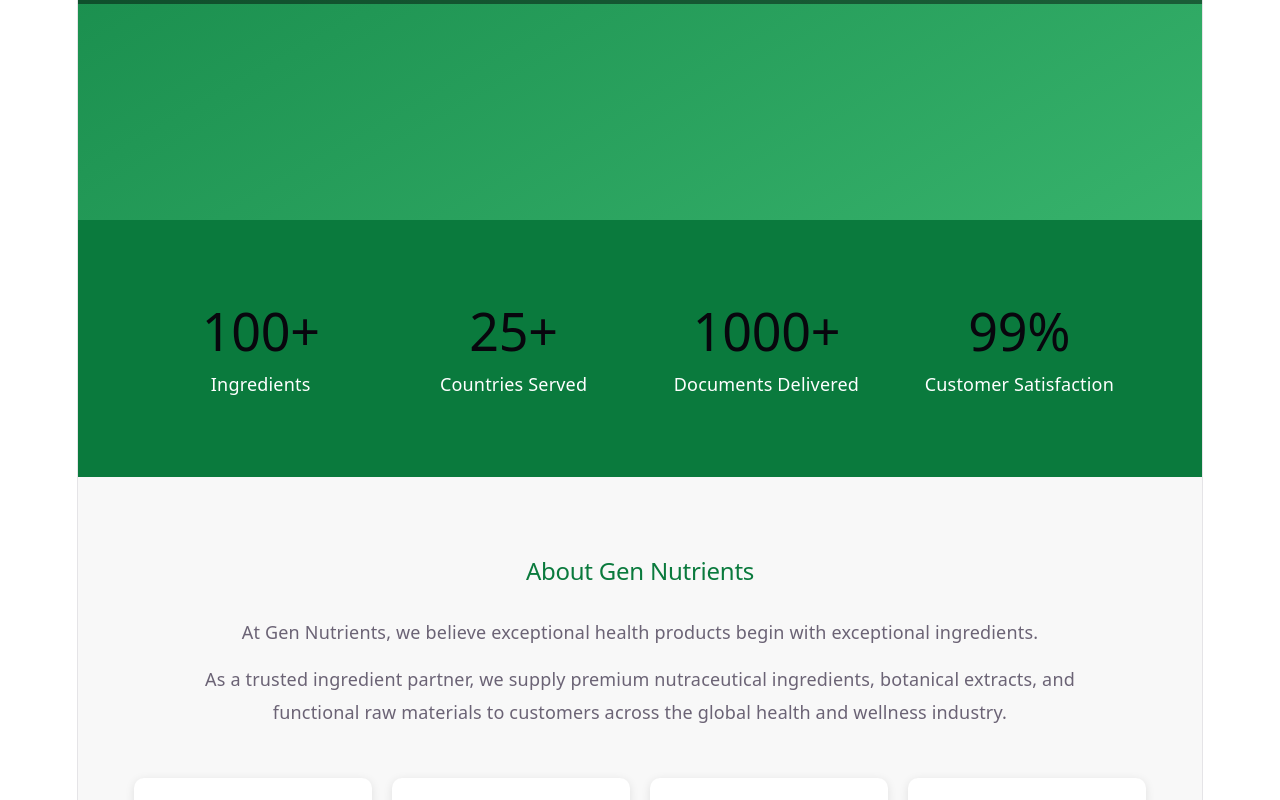
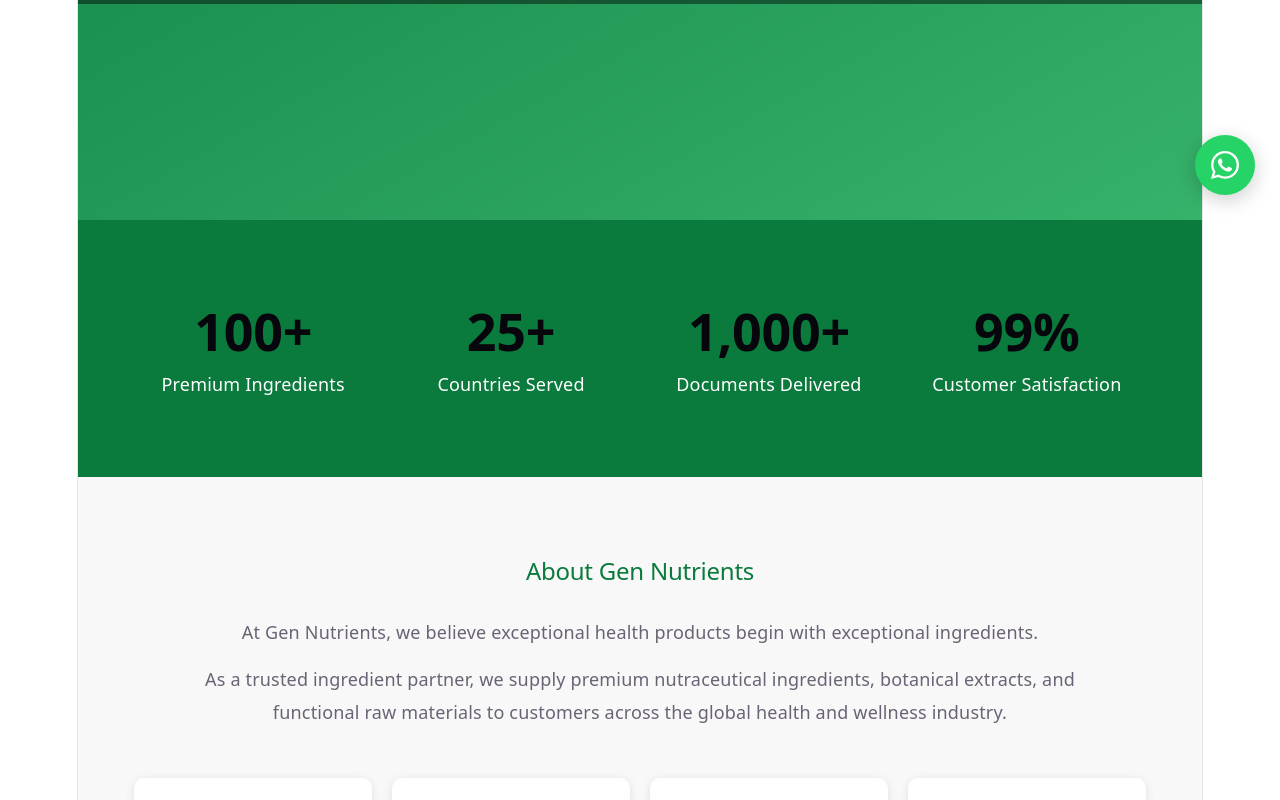
Before and after one commit to popuriRakesh/gennutrients-website, a React (Vite) app: page / in a window 1280 px wide. Shown: the part 580-1380 px from the top of the page. Built offline with nearby package versions, Linux system fonts and the light colour scheme; the HTML template or start-up script is replaced by a standard one.

Commit message:
Added AOS animations, CountUp stats and WhatsApp button

```diff
--- a/package.json
+++ b/package.json
@@ -10,8 +10,12 @@
     "preview": "vite preview"
   },
   "dependencies": {
+    "aos": "^2.3.4",
+    "framer-motion": "^12.40.0",
     "react": "^19.2.6",
-    "react-dom": "^19.2.6"
+    "react-countup": "^6.5.3",
+    "react-dom": "^19.2.6",
+    "react-icons": "^5.6.0"
   },
   "devDependencies": {
     "@eslint/js": "^10.0.1",
--- a/src/App.jsx
+++ b/src/App.jsx
@@ -1,13 +1,22 @@
+import { useEffect } from "react";
 import Home from "./pages/Home";
+import WhatsAppButton from "./components/WhatsAppButton";
+import AOS from "aos";
+import "aos/dist/aos.css";
 
 function App() {
+  useEffect(() => {
+    AOS.init({
+      duration: 1000,
+      once: true,
+    });
+  }, []);
+
   return (
     <>
       <Home />
 
-      <a href="https://wa.me/16032342174?text=Hello%20Gen%20Nutrients" className="whatsapp" target="_blank" rel="noopener noreferrer">
-        💬
-      </a>
+      <WhatsAppButton />
     </>
   );
 }
--- a/src/components/About.jsx
+++ b/src/components/About.jsx
@@ -2,38 +2,38 @@
 
 function About() {
   return (
-    <section id="about" className="about">
+    <section id="about" className="about" data-aos="fade-up">
       <div className="container">
-        <h2>About Gen Nutrients</h2>
+        <h2 data-aos="fade-right">About Gen Nutrients</h2>
 
-        <p>
+        <p data-aos="fade-left">
           At Gen Nutrients, we believe exceptional health products begin with
           exceptional ingredients.
         </p>
 
-        <p>
+        <p data-aos="fade-left">
           As a trusted ingredient partner, we supply premium nutraceutical
           ingredients, botanical extracts, and functional raw materials to
           customers across the global health and wellness industry.
         </p>
 
         <div className="features">
-          <div className="card">
+          <div className="card" data-aos="zoom-in">
             <h3>Premium Quality</h3>
             <p>Carefully sourced and tested ingredients.</p>
           </div>
 
-          <div className="card">
+          <div className="card" data-aos="zoom-in" data-aos-delay="100">
             <h3>Reliable Supply</h3>
             <p>Consistent sourcing and timely delivery.</p>
           </div>
 
-          <div className="card">
+          <div className="card" data-aos="zoom-in" data-aos-delay="200">
             <h3>Global Network</h3>
             <p>Trusted suppliers worldwide.</p>
           </div>
 
-          <div className="card">
+          <div className="card" data-aos="zoom-in" data-aos-delay="300">
             <h3>Documentation</h3>
             <p>COA, TDS, MSDS and specifications.</p>
           </div>
--- a/src/components/Contact.jsx
+++ b/src/components/Contact.jsx
@@ -19,29 +19,29 @@
   };
 
   return (
-    <section id="contact" className="contact">
+    <section id="contact" className="contact" data-aos="fade-up">
       <div className="contact-container">
-        <h2>Partner With Gen Nutrients</h2>
-        <p>Premium Nutraceutical Ingredients &amp; Botanical Extracts</p>
+        <h2 data-aos="fade-right">Partner With Gen Nutrients</h2>
+        <p data-aos="fade-left">Premium Nutraceutical Ingredients &amp; Botanical Extracts</p>
 
         <div className="contact-grid">
-          <div>
+          <div data-aos="fade-right">
             <h4>Email</h4>
             <p>sales@gennutrients.com</p>
           </div>
 
-          <div>
+          <div data-aos="fade-right" data-aos-delay="100">
             <h4>Phone</h4>
             <p>+1 603-234-2174</p>
           </div>
 
-          <div>
+          <div data-aos="fade-right" data-aos-delay="200">
             <h4>Location</h4>
             <p>New Jersey, USA</p>
           </div>
         </div>
 
-        <form className="contact-form" onSubmit={handleSubmit}>
+        <form className="contact-form" onSubmit={handleSubmit} data-aos="fade-left">
           <div className="row">
             <input name="name" placeholder="Name" value={form.name} onChange={handleChange} required />
             <input name="email" type="email" placeholder="Email" value={form.email} onChange={handleChange} required />
--- a/src/components/Process.jsx
+++ b/src/components/Process.jsx
@@ -13,12 +13,12 @@
 
 function Process() {
   return (
-    <section id="process" className="process">
-      <h2>Manufacturing Process</h2>
+    <section id="process" className="process" data-aos="fade-up">
+      <h2 data-aos="fade-right">Manufacturing Process</h2>
 
       <div className="timeline">
         {steps.map((step, index) => (
-          <div className="step" key={index}>
+          <div className="step" key={index} data-aos="fade-up" data-aos-delay={index * 80}>
             <div className="circle">{index + 1}</div>
             <p>{step}</p>
           </div>
--- a/src/components/Products.jsx
+++ b/src/components/Products.jsx
@@ -25,12 +25,12 @@
   const [selectedProduct, setSelectedProduct] = useState(null);
   return (
     <>
-      <section id="products" className="products">
-      <h2>Featured Ingredients</h2>
+      <section id="products" className="products" data-aos="fade-up">
+      <h2 data-aos="fade-right">Featured Ingredients</h2>
 
       <div className="product-grid">
         {products.map((item, index) => (
-          <div className="product-card" key={index}>
+          <div className="product-card" key={index} data-aos="zoom-in" data-aos-delay={index * 80}>
             <img src={item.img} alt={item.name} className="product-image" />
             <h3>{item.name}</h3>
             <p>{item.use}</p>
--- a/src/components/Quality.jsx
+++ b/src/components/Quality.jsx
@@ -2,26 +2,26 @@
 
 function Quality() {
   return (
-    <section id="quality" className="quality">
-      <h2>Quality Assurance</h2>
+    <section id="quality" className="quality" data-aos="fade-up">
+      <h2 data-aos="fade-right">Quality Assurance</h2>
 
       <div className="quality-grid">
-        <div className="quality-card">
+        <div className="quality-card" data-aos="flip-left">
           <h3>COA</h3>
           <p>Certificate of Analysis</p>
         </div>
 
-        <div className="quality-card">
+        <div className="quality-card" data-aos="flip-left" data-aos-delay="100">
           <h3>TDS</h3>
           <p>Technical Data Sheet</p>
         </div>
 
-        <div className="quality-card">
+        <div className="quality-card" data-aos="flip-left" data-aos-delay="200">
           <h3>MSDS</h3>
           <p>Material Safety Data Sheet</p>
         </div>
 
-        <div className="quality-card">
+        <div className="quality-card" data-aos="flip-left" data-aos-delay="300">
           <h3>Specifications</h3>
           <p>Quality Documentation</p>
         </div>
--- a/src/components/Stats.jsx
+++ b/src/components/Stats.jsx
@@ -1,25 +1,35 @@
+import CountUpImport from "react-countup";
+const CountUp = CountUpImport && (CountUpImport.default || CountUpImport);
 import "../styles/Stats.css";
 
 function Stats() {
   return (
     <section className="stats">
       <div className="stat">
-        <h2>100+</h2>
-        <p>Ingredients</p>
+        <h2>
+          <CountUp end={100} suffix="+" />
+        </h2>
+        <p>Premium Ingredients</p>
       </div>
 
       <div className="stat">
-        <h2>25+</h2>
+        <h2>
+          <CountUp end={25} suffix="+" />
+        </h2>
         <p>Countries Served</p>
       </div>
 
       <div className="stat">
-        <h2>1000+</h2>
+        <h2>
+          <CountUp end={1000} suffix="+" />
+        </h2>
         <p>Documents Delivered</p>
       </div>
 
       <div className="stat">
-        <h2>99%</h2>
+        <h2>
+          <CountUp end={99} suffix="%" />
+        </h2>
         <p>Customer Satisfaction</p>
       </div>
     </section>
--- /dev/null
+++ b/src/components/WhatsAppButton.jsx
@@ -0,0 +1,18 @@
+import { FaWhatsapp } from "react-icons/fa";
+import "../styles/WhatsAppButton.css";
+
+function WhatsAppButton() {
+  return (
+    <a
+      href="https://wa.me/16032342174?text=Hello%20Gen%20Nutrients"
+      className="whatsapp-btn"
+      target="_blank"
+      rel="noopener noreferrer"
+      aria-label="Chat on WhatsApp"
+    >
+      <FaWhatsapp />
+    </a>
+  );
+}
+
+export default WhatsAppButton;
--- a/src/components/WhyChooseUs.jsx
+++ b/src/components/WhyChooseUs.jsx
@@ -13,12 +13,12 @@
 
 function WhyChooseUs() {
   return (
-    <section id="why" className="why">
-      <h2>Why Choose Gen Nutrients</h2>
+    <section id="why" className="why" data-aos="fade-up">
+      <h2 data-aos="fade-right">Why Choose Gen Nutrients</h2>
 
       <div className="why-grid">
         {data.map((item, index) => (
-          <div className="why-card" key={index}>
+          <div className="why-card" key={index} data-aos="flip-left" data-aos-delay={index * 80}>
             <span>✓</span>
             <h3>{item}</h3>
           </div>
--- a/src/styles/Stats.css
+++ b/src/styles/Stats.css
@@ -1,20 +1,27 @@
 .stats{
   display:grid;
   grid-template-columns:repeat(4,1fr);
+  gap:20px;
+  padding:80px 5%;
   background:#0a7a3d;
   color:white;
-  padding:80px 5%;
   text-align:center;
 }
 
 .stat h2{
   font-size:52px;
+  font-weight:700;
 }
 
 .stat p{
   margin-top:10px;
+  font-size:18px;
 }
 
 @media(max-width:768px){
-  .stats{ grid-template-columns:1fr; }
+
+  .stats{
+    grid-template-columns:1fr;
+  }
+
 }
--- /dev/null
+++ b/src/styles/WhatsAppButton.css
@@ -0,0 +1,22 @@
+.whatsapp-btn {
+  position: fixed;
+  right: 25px;
+  bottom: 25px;
+  width: 60px;
+  height: 60px;
+  background: #25d366;
+  color: white;
+  border-radius: 50%;
+  display: flex;
+  justify-content: center;
+  align-items: center;
+  font-size: 32px;
+  text-decoration: none;
+  z-index: 9999;
+  box-shadow: 0 5px 20px rgba(0,0,0,0.2);
+  transition: 0.3s;
+}
+
+.whatsapp-btn:hover {
+  transform: scale(1.1);
+}
```
Also changed, not shown: 1 other file (tests, documents, lock files or other folders).
